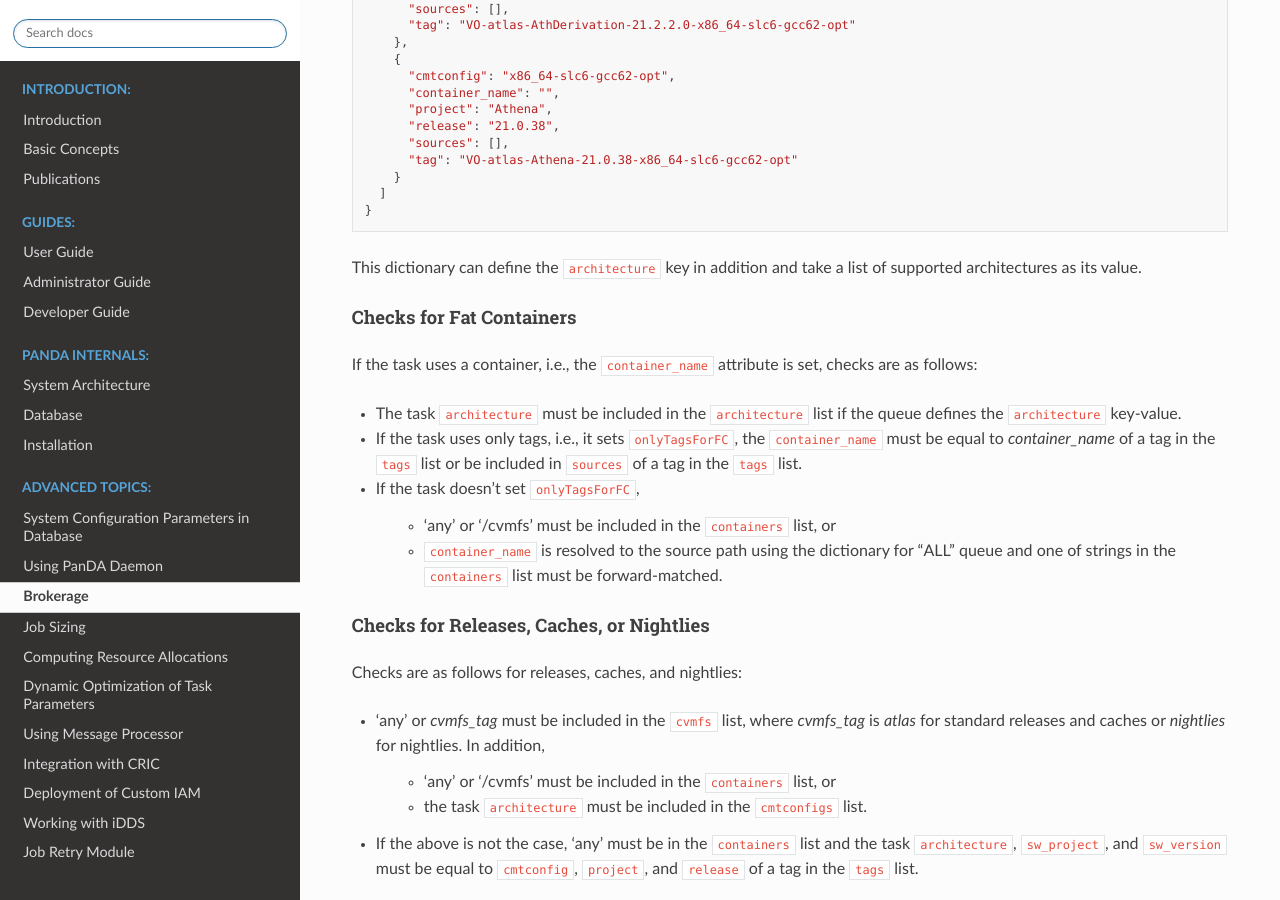
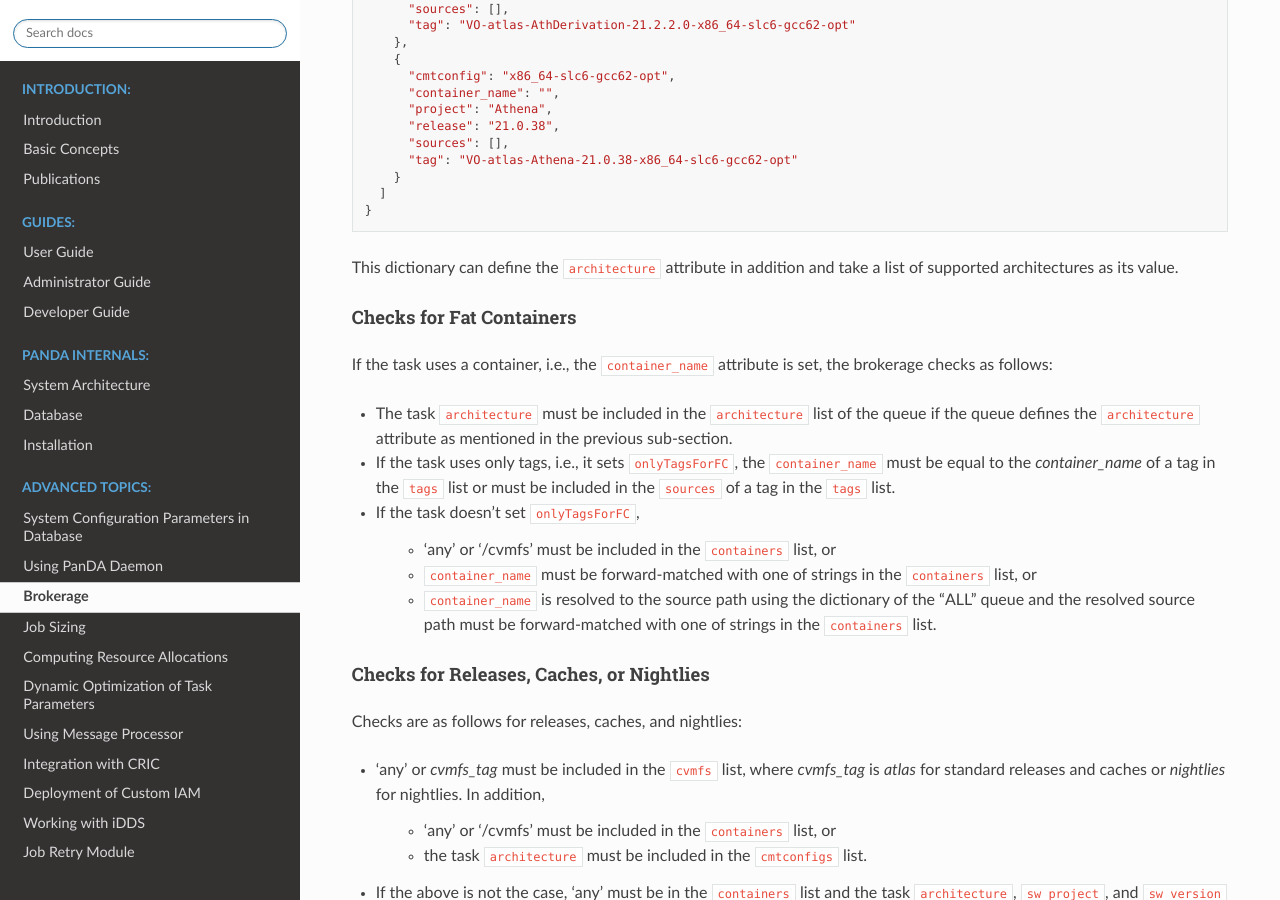
Before and after one commit to PanDAWMS/panda-docs, a Sphinx documentation site: the page built from docs/source/advanced/brokerage.rst, in a window 1280 px wide and 900 px high, scrolled down 3522 px. Built offline with Sphinx 7.4.7 and the Read the Docs theme 2.0.0, drawn with Linux system fonts in a browser that asks for light colours.

Commit message:
container brokerage

```diff
--- a/docs/source/advanced/brokerage.rst
+++ b/docs/source/advanced/brokerage.rst
@@ -221,25 +221,28 @@ Each queue publishes something like
     ]
   }
 
-This dictionary can define the ``architecture`` key in addition and take a list of supported architectures as its value.
+This dictionary can define the ``architecture`` attribute in addition and take a list of supported architectures as its value.
 
 Checks for Fat Containers
 ^^^^^^^^^^^^^^^^^^^^^^^^^^^^^^
 
-If the task uses a container, i.e., the ``container_name`` attribute is set, checks are as follows:
+If the task uses a container, i.e., the ``container_name`` attribute is set, the brokerage checks as follows:
 
-* The task ``architecture`` must be included in the ``architecture`` list if the queue defines the ``architecture``
-  key-value.
+* The task ``architecture`` must be included in the ``architecture`` list of the queue if the queue defines
+  the ``architecture`` attribute as mentioned in the previous sub-section.
 
 * If the task uses only tags, i.e., it sets ``onlyTagsForFC``, the ``container_name`` must be equal to
-  *container_name* of a tag in the ``tags`` list or be included in ``sources`` of a tag in the ``tags`` list.
+  the *container_name* of a tag in the ``tags`` list or must be included in the ``sources`` of a tag in
+  the ``tags`` list.
 
 * If the task doesn't set ``onlyTagsForFC``,
 
    * 'any' or '/cvmfs' must be included in the ``containers`` list, or
 
-   * ``container_name`` is resolved to the source path using the dictionary for "ALL" queue and one of strings
-     in the ``containers`` list must be forward-matched.
+   * ``container_name`` must be forward-matched with one of strings in the ``containers`` list, or
+
+   * ``container_name`` is resolved to the source path using the dictionary of the "ALL" queue and
+     the resolved source path must be forward-matched with one of strings in the ``containers`` list.
 
 Checks for Releases, Caches, or Nightlies
 ^^^^^^^^^^^^^^^^^^^^^^^^^^^^^^^^^^^^^^^^^^^^^^^^
```
